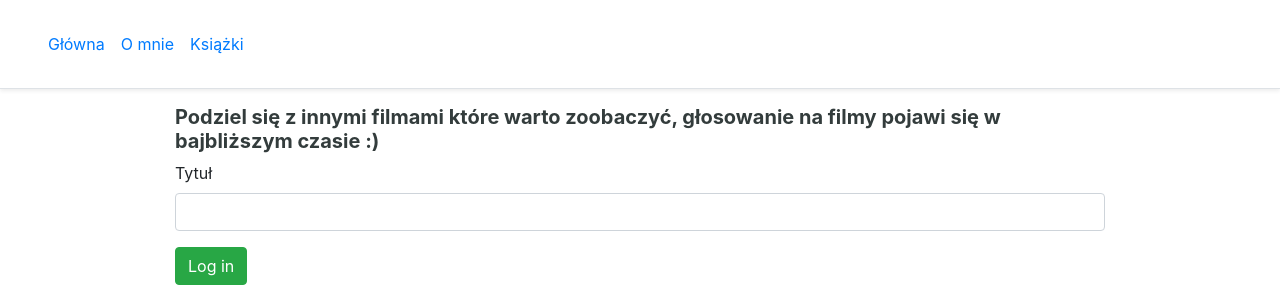
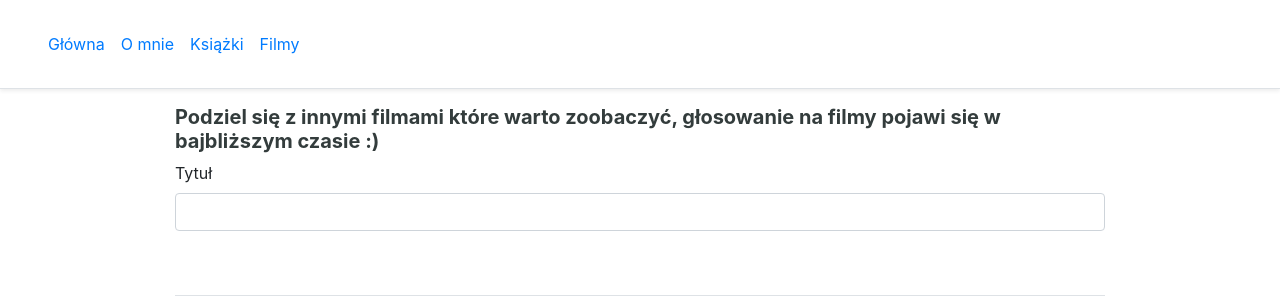
Before and after one commit to MichalKandybowicz/MK-projekt, a Django app: page /movies in a window 1280 px wide. Shown: the top 296 px of the page. Run offline with Django 3.2, Linux system fonts and the light colour scheme; data comes from the database, SQL or seed files in the repository; both versions use the stored data as it was after the commit; some libraries are stand-ins or nearby versions.

Commit message:
add movies form, list

```diff
--- a/templates/_base.html
+++ b/templates/_base.html
@@ -34,6 +34,9 @@
             </li>
             <li class="nav-item">
                 <a class="nav-link" href="{% url 'books_list' %}">Książki</a>
+            </li>
+            <li class="nav-item">
+                <a class="nav-link" href="{% url 'movies_list' %}">Filmy</a>
             </li>
             </ul>
         </nav>
--- a/templates/pages/movie_list.html
+++ b/templates/pages/movie_list.html
@@ -17,9 +17,9 @@
     <form method="post">
        {% csrf_token %}
        {{ form|crispy }}
-       <button class="btn btn-success" type="submit">
-           Log in
-       </button>
+{#       <button class="btn btn-success" type="submit">#}
+{#           Log in#}
+{#       </button>#}
     </form>
     <br>
     <br>
```
Also changed, not shown: db.sqlite3.
